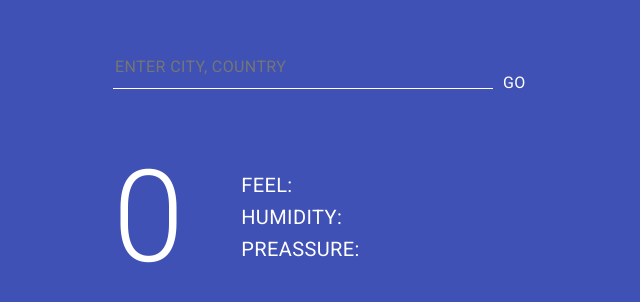
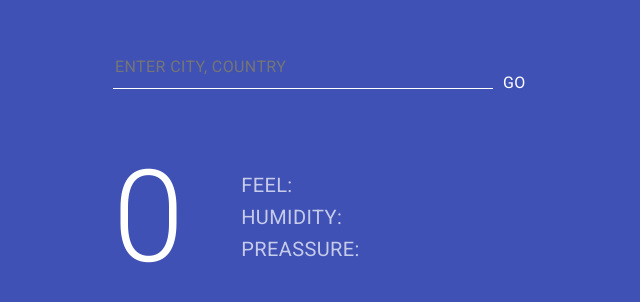
Before and after one commit to Fig77/Weather-API, a website built with webpack: page dist/index.html in a window 1280 px wide. Shown: the part 232-534 px from the top of the page, without its empty margins (287-927 px from the left). Built offline with nearby package versions, Linux system fonts and the light colour scheme.

Commit message:
opacity added

```diff
--- a/src/css/main.css
+++ b/src/css/main.css
@@ -90,9 +90,11 @@ li {
   border-bottom: thin;
   border-color: rgba(255, 255, 255, 0.6);
   padding: 4px;
+  opacity: 0.7;
   font-size: 20px;
   display: flex !important;
   justify-content: space-between !important;
+  text-align: right;
 }
 
 .h3-title {
```
Also changed, not shown: dist/main.js.
